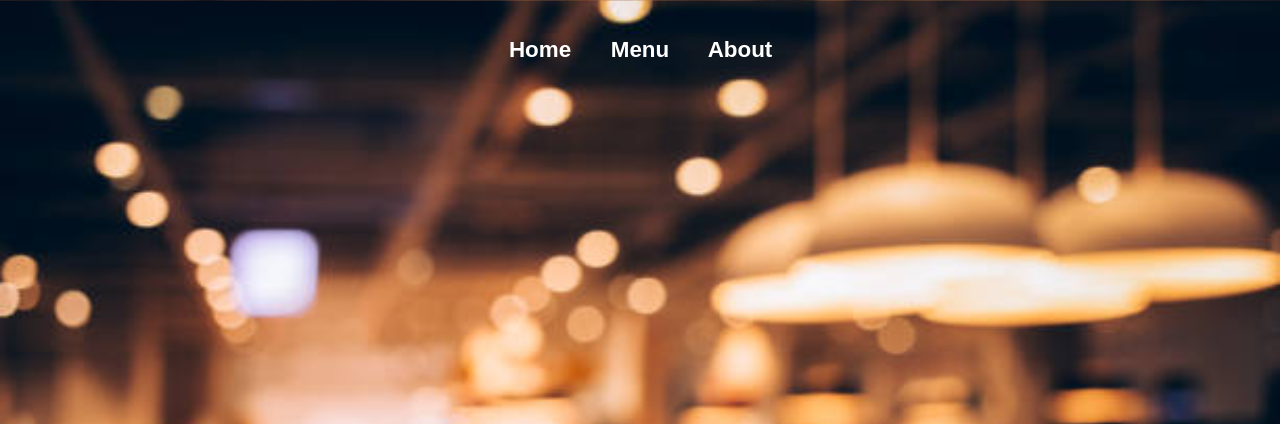
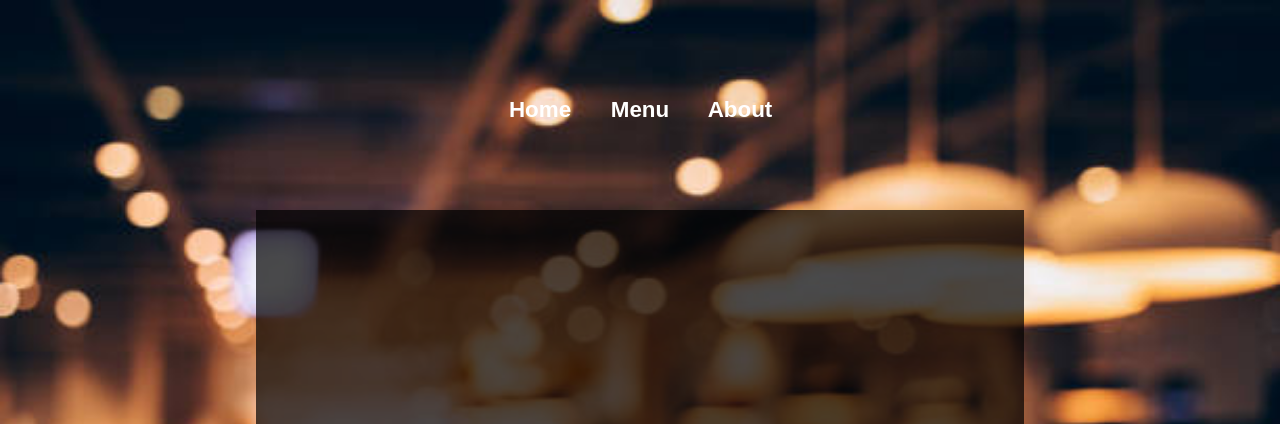
Before and after one commit to E-Kittle/Restaurant, a website built with webpack: page dist/index.html in a window 1280 px wide. Shown: the top 424 px of the page. Built offline with nearby package versions, Linux system fonts and the light colour scheme; files whose address does not match are found by name.

Commit message:
JS functionality complete

```diff
--- a/src/index.js
+++ b/src/index.js
@@ -9,12 +9,12 @@ import {buildAbout} from './modules/contact'
 
 // buildAbout();
 
-// document.onload = buildHome();
+document.onload = buildHome();
 
 const homeButton = document.querySelector('#homeButton');
 const menuButton = document.querySelector('#menuButton');
 const aboutButton = document.querySelector('#aboutButton');
-const content = document.querySelector('.content');
+const content = document.querySelector('#content');
 
 homeButton.addEventListener('click', () => {
     content.innerHTML = '';
--- a/src/modules/contact.js
+++ b/src/modules/contact.js
@@ -8,6 +8,7 @@ const buildAbout = () => {
 
     // Classes
     aboutHolder.classList.add('about-holder');
+    aboutHolder.classList.add('container');
     hoursHolder.classList.add('hours');
     contactHolder.classList.add('contact');
 
--- a/src/modules/home.js
+++ b/src/modules/home.js
@@ -6,6 +6,8 @@
         //Create the container
         const container = document.createElement('div');
         container.classList.add('intro-container');
+        container.classList.add('container');
+
 
         //Create the p and h1 element
         const header = document.createElement('h1')
--- a/src/modules/menu.js
+++ b/src/modules/menu.js
@@ -11,6 +11,7 @@ const buildMenu = () => {
     headerOne.textContent = 'Menu';
 
     menuHolder.classList.add('menu-holder');
+    menuHolder.classList.add('container');
     foodHolder.classList.add('food-holder');
     // itemHolder.classList.add('item-holder');
 
--- a/style.css
+++ b/style.css
@@ -34,6 +34,7 @@ nav{
     justify-content: center;
     align-items: center;
     margin-top: 30px;
+    height: 20%;
 }
 
 
@@ -54,15 +55,14 @@ button:hover{
 
 /* Basic layout */
 #content{
-    height: 100%;
+    height: 80%;
     display: flex;
     justify-content: center;
     align-items: center;
 }
 
-
-/* HomePage - Intro area */
-.intro-container{
+/* Basic background layer */
+.container{
     z-index: 1;
     position: relative;
     display: block;
@@ -70,7 +70,7 @@ button:hover{
     width: 60%;
 }
 
-.intro-container:after{
+.container:after{
     background-color: black;
     position: absolute;
     opacity: .7;
@@ -79,6 +79,27 @@ button:hover{
     top: 0;
     height: 100%;
     width: 100%;
+}
+
+
+/* HomePage - Intro area */
+.intro-container{
+    /* z-index: 1;
+    position: relative;
+    display: block;
+    height: 600px;
+    width: 60%; */
+}
+
+.intro-container:after{
+    /* background-color: black;
+    position: absolute;
+    opacity: .7;
+    z-index: -1;
+    content: '';
+    top: 0;
+    height: 100%;
+    width: 100%; */
 }
 
 .intro-container h1{
```
Also changed, not shown: dist/index.html, dist/main.js.
